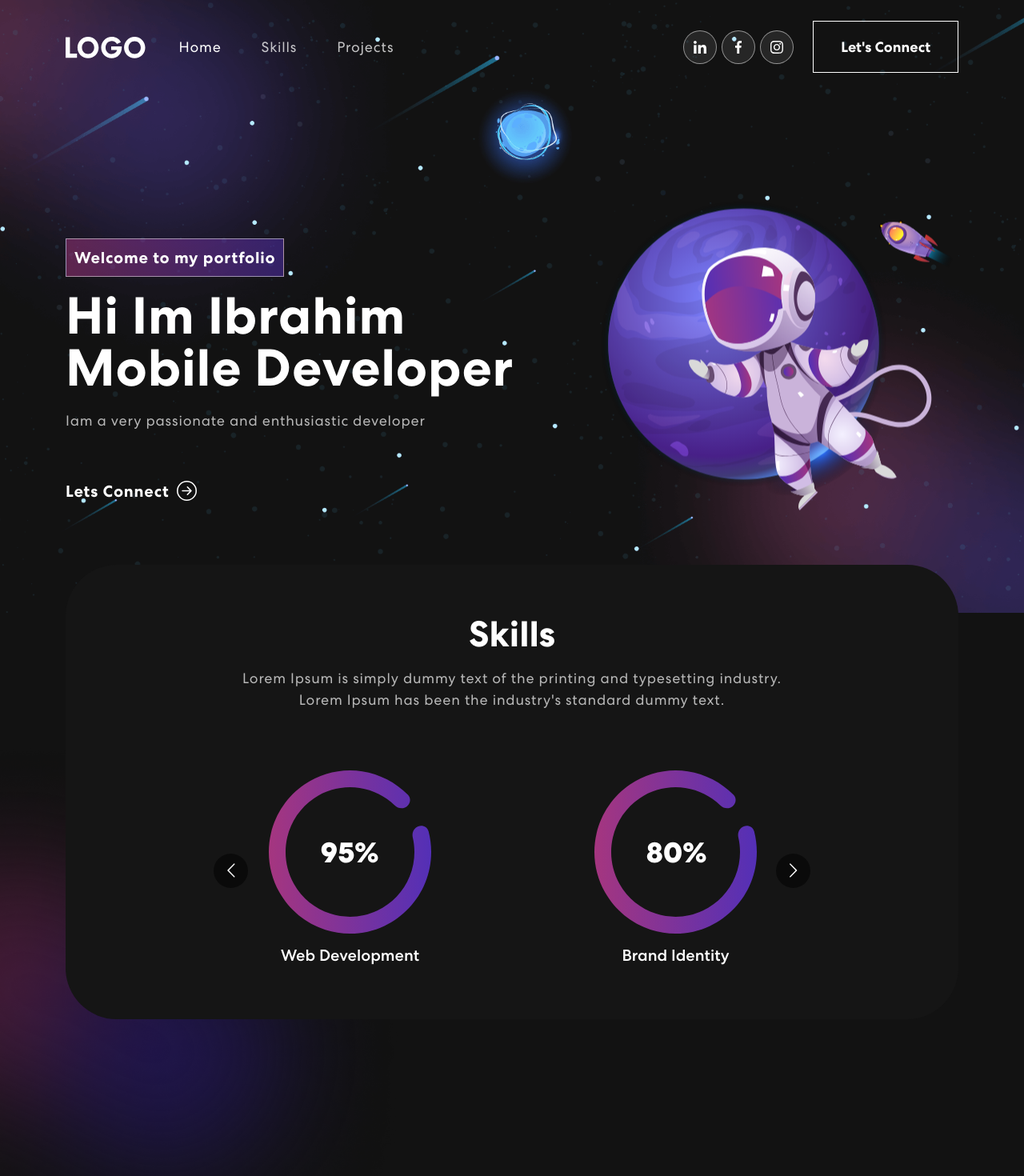
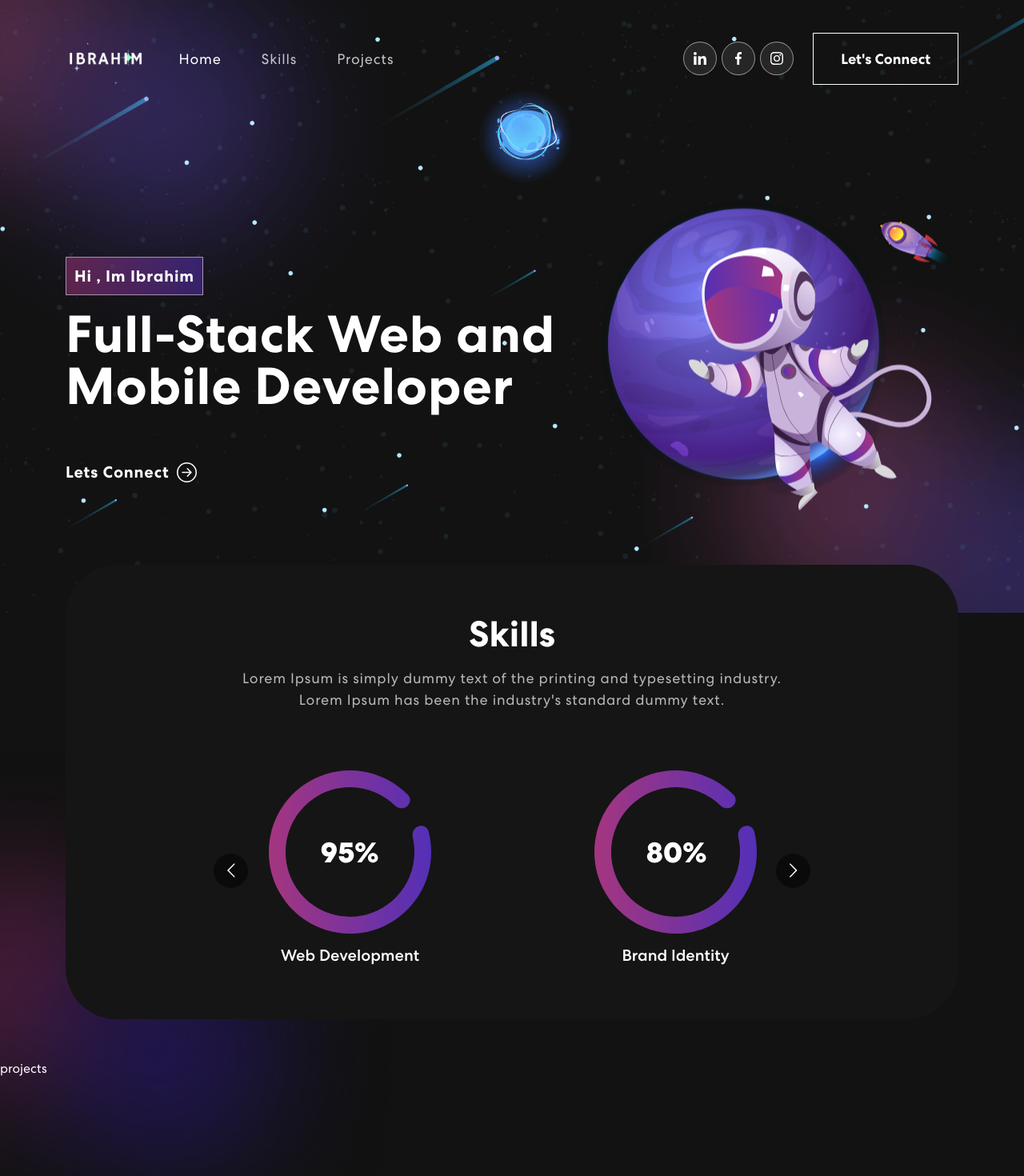
Before and after one commit to Ibrahim-ALKalaileh/My_Portfolio, a React (Create React App) app: page / in a window 1280 px wide. Shown: the top 1470 px of the page at 80% size. Built offline with nearby package versions, Linux system fonts and the light colour scheme.

Commit message:
created projects

```diff
--- a/src/App.js
+++ b/src/App.js
@@ -3,6 +3,7 @@ import './App.css';
 import NavBar from './components/NavBar';
 import Hero from './components/Hero';
 import Skills from './components/Skills.js';
+import Projects from './components/projects';
 import 'bootstrap/dist/css/bootstrap.min.css';
 
 function App() {
@@ -11,6 +12,7 @@ function App() {
       <NavBar/>
       <Hero/>
       <Skills/>
+      <Projects/>
     </div>
   );
 }
--- a/src/components/Hero.js
+++ b/src/components/Hero.js
@@ -1,45 +1,12 @@
-import {useState,useEffect} from 'react';
+
 import { Container,Row ,Col} from "react-bootstrap";
 import { ArrowRightCircle } from "react-bootstrap-icons";
 import headerImg from '../assets/img/header-img.svg';
 import React from "react";
 
 function Hero() {
-    const [loopNum, setLoopNum]=useState(0);
-    const [isDeleting, setIsDeleting]=useState(false);
-    const toRotate = ['Web Developer','Mobile Developer','Data Scientist','RPA Developer'];
-    const [text,setText] = useState('');
-    const [delta,setDelta]=useState(200 - Math.random()*100);
-    const period = 400;
 
-    useEffect(()=>{
-        let ticker = setInterval (()=>{
-            tick();
-        },delta)
 
-        return ()=> { clearInterval(ticker)};
-    },[text])
-
-    const tick = ()=>{
-        let i = loopNum % toRotate.length ;
-        let fullText = toRotate[i];
-        let updatedText = isDeleting?fullText.substring(0,text.length-1): fullText.substring(0,text.length+1);
-
-        setText(updatedText);
-
-        if (isDeleting){
-            setDelta(prevDelta=> prevDelta/2)
-        }
-
-        if (!isDeleting && updatedText==fullText){
-            setIsDeleting(true);
-            setDelta(period);
-        } else if (isDeleting && updatedText===''){
-            setIsDeleting(false);
-            setLoopNum(loopNum+1);
-            setDelta(200);
-        }
-    }
 
   return (
     <section className="hero" id='home'>
@@ -47,10 +14,10 @@ function Hero() {
             <Row className='align-items-center'>
                 <Col xs={12} md={6} xl={7}>
                     <span className="tagline">
-                        Welcome to my portfolio
+                    Hi , Im Ibrahim
                     </span>
-                    <h1>{`Hi Im Ibrahim`} <span className="wrap">{text}</span> </h1>
-                    <p>Iam a very passionate and enthusiastic developer</p>
+                    <h1>{`Full-Stack Web and Mobile Developer `} </h1>
+                    <p> </p>
                     <button onClick={''}>Lets Connect <ArrowRightCircle size={25}/></button>
                 </Col>
                 <Col xs={12} md={6} xl={5}>
--- a/src/components/NavBar.js
+++ b/src/components/NavBar.js
@@ -2,7 +2,7 @@ import Container from 'react-bootstrap/Container';
 import Nav from 'react-bootstrap/Nav';
 import Navbar from 'react-bootstrap/Navbar';
 import { useState,useEffect } from 'react';
-import logo from '../assets/img/logo.svg'
+import logo from '../assets/img/logo.gif'
 import navIcon1 from '../assets/img/nav-icon1.svg'
 import navIcon2 from '../assets/img/nav-icon2.svg'
 import navIcon3 from '../assets/img/nav-icon3.svg'
--- /dev/null
+++ b/src/components/projects.js
@@ -0,0 +1,9 @@
+import React from 'react'
+
+function projects() {
+  return (
+    <div>projects</div>
+  )
+}
+
+export default projects
```
Also changed, not shown: src/assets/img/logo.gif (added), src/assets/img/logo.svg.
